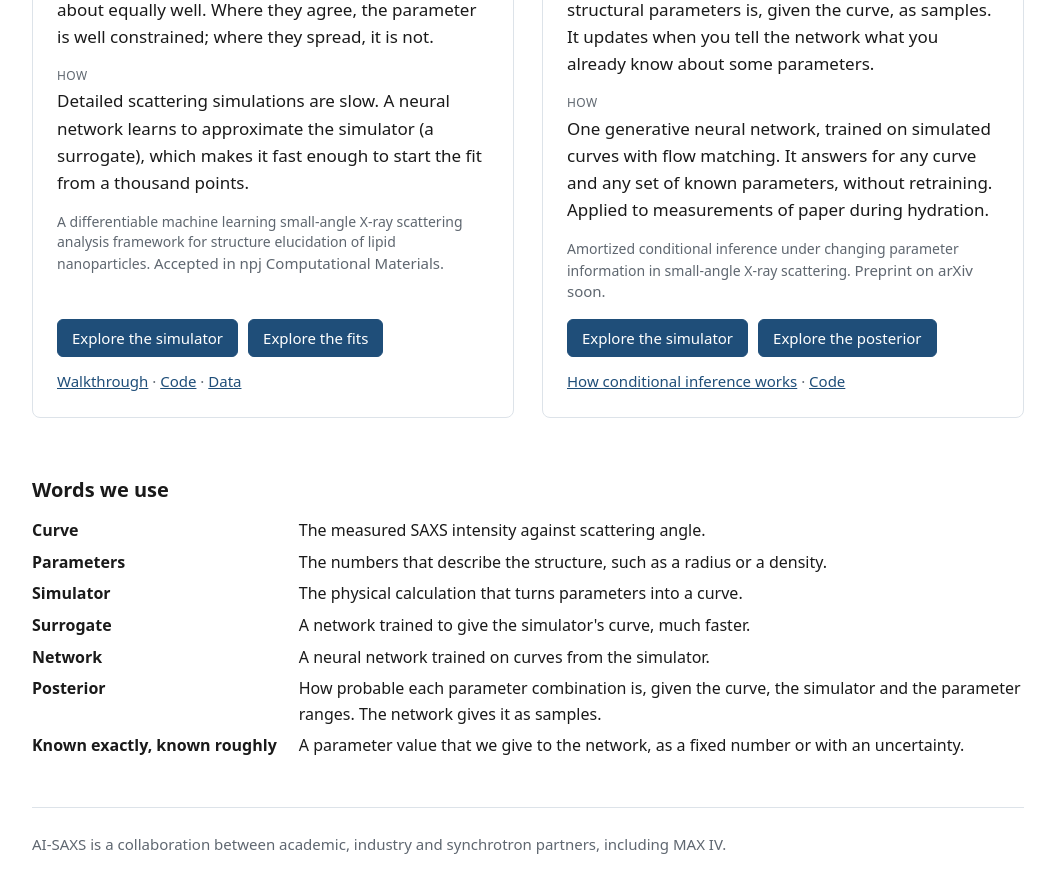
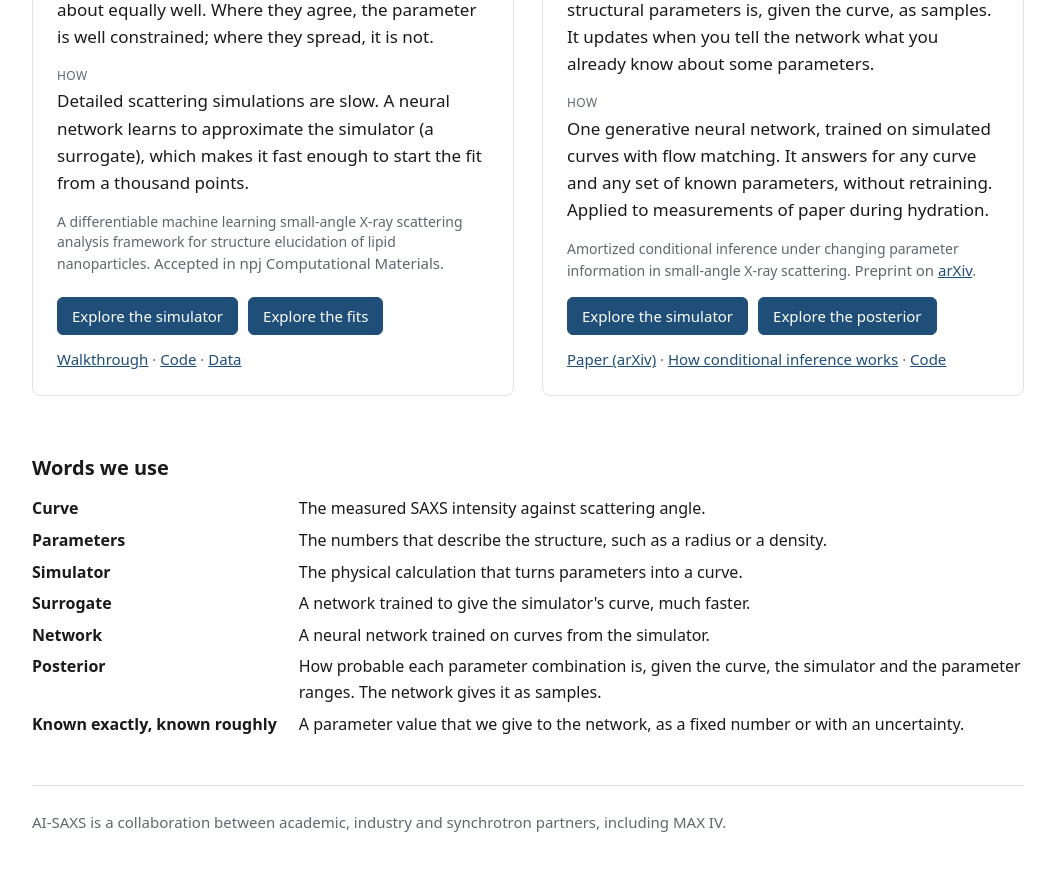
Before and after one commit to mariabankestad/aisaxs, a Jekyll site: the page docs/index.html, which Jekyll copies as it is, in a window 1280 px wide and 900 px high, scrolled down 1856 px. Shown: the top 893 px of the window, without its empty margins (112-1167 px from the left). Built offline with Jekyll 4.4.1, drawn with Linux system fonts in a browser that asks for light colours.

Commit message:
added link

```diff
--- a/docs/cellulose.html
+++ b/docs/cellulose.html
@@ -19,7 +19,7 @@
   </nav>
 
   <h1>Cellulose</h1>
-  <p class="lead">A SAXS curve carries information about the structure of a cellulose fibre network, but different structures can give very similar curves. Here you can change a simulated material and see how its curve changes. Then you can go the other way: start from one curve, see which parameters it constrains, and lock one parameter to watch the others change. The posterior comes from the trained network in the paper, without retraining.</p>
+  <p class="lead">A SAXS curve carries information about the structure of a cellulose fibre network, but different structures can give very similar curves. Here you can change a simulated material and see how its curve changes. Then you can go the other way: start from one curve, see which parameters it constrains, and lock one parameter to watch the others change. The posterior comes from the trained network in the <a href="https://arxiv.org/abs/2611.18773">paper</a>, without retraining.</p>
 
   <section id="forward">
     <h2>From material to curve</h2>
--- a/docs/index.html
+++ b/docs/index.html
@@ -61,12 +61,12 @@
         <p class="approach">Conditional posterior inference with flow matching</p>
         <p><span class="tag">What you get</span>The posterior: how probable each combination of structural parameters is, given the curve, as samples. It updates when you tell the network what you already know about some parameters.</p>
         <p><span class="tag">How</span>One generative neural network, trained on simulated curves with flow matching. It answers for any curve and any set of known parameters, without retraining. Applied to measurements of paper during hydration.</p>
-        <p class="paper">Amortized conditional inference under changing parameter information in small-angle X-ray scattering. <span class="status">Preprint on arXiv soon.</span></p>
+        <p class="paper">Amortized conditional inference under changing parameter information in small-angle X-ray scattering. <span class="status">Preprint on <a href="https://arxiv.org/abs/2611.18773">arXiv</a>.</span></p>
         <div class="links">
           <a class="main" href="cellulose.html#forward">Explore the simulator</a>
           <a class="main" href="cellulose.html#infer">Explore the posterior</a>
         </div>
-        <p class="more"><a href="model.html">How conditional inference works</a> · <a href="https://github.com/mariabankestad/aisaxs-sbi">Code</a></p>
+        <p class="more"><a href="https://arxiv.org/abs/2611.18773">Paper (arXiv)</a> · <a href="model.html">How conditional inference works</a> · <a href="https://github.com/mariabankestad/aisaxs-sbi">Code</a></p>
       </div>
     </article>
   </main>
```
